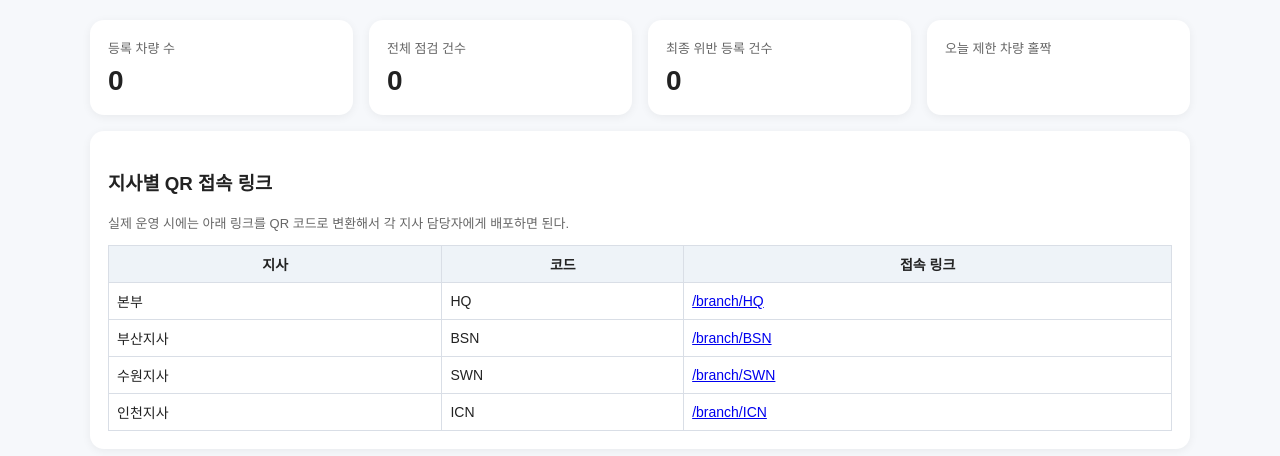
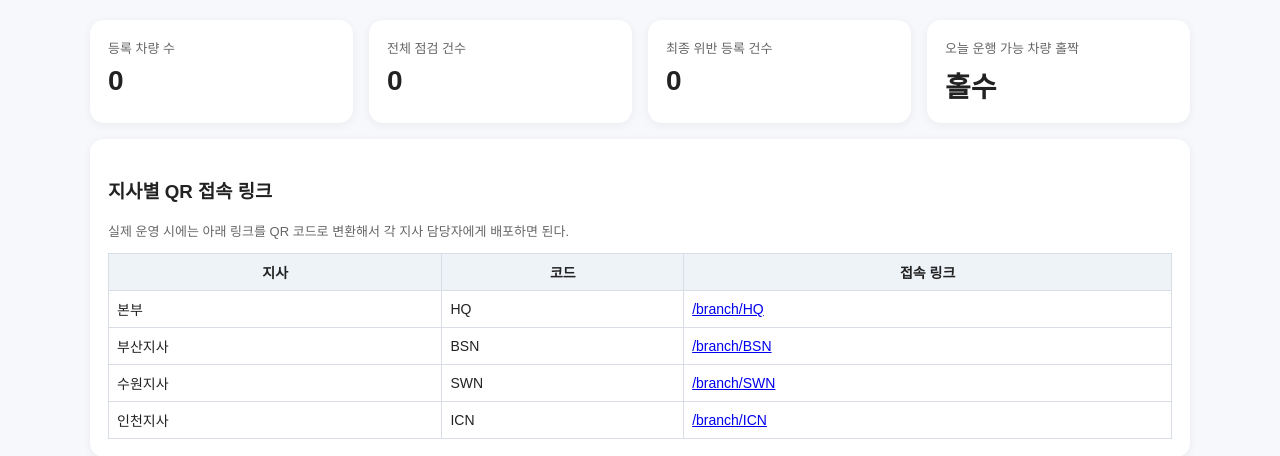
Before and after one commit to doolybooster-gif/-, a FastAPI app: page / in a window 1280 px wide. Shown: the part 56-512 px from the top of the page. Run offline with FastAPI, Linux system fonts and the light colour scheme; data comes from the database, SQL or seed files in the repository; data that the repository does not hold is empty.

Commit message:
Update home.html

```diff
--- a/templates/home.html
+++ b/templates/home.html
@@ -4,7 +4,7 @@
   <div class="card"><div class="muted">등록 차량 수</div><div class="stat">{{ vehicle_count }}</div></div>
   <div class="card"><div class="muted">전체 점검 건수</div><div class="stat">{{ scan_count }}</div></div>
   <div class="card"><div class="muted">최종 위반 등록 건수</div><div class="stat">{{ violation_count }}</div></div>
-  <div class="card"><div class="muted">오늘 제한 차량 홀짝</div><div class="stat">{{ restricted_parity }}</div></div>
+  <div class="card"><div class="muted">오늘 운행 가능 차량 홀짝</div><div class="stat">{{ allowed_parity }}</div></div>
 </div>
 
 <div class="card">
```
